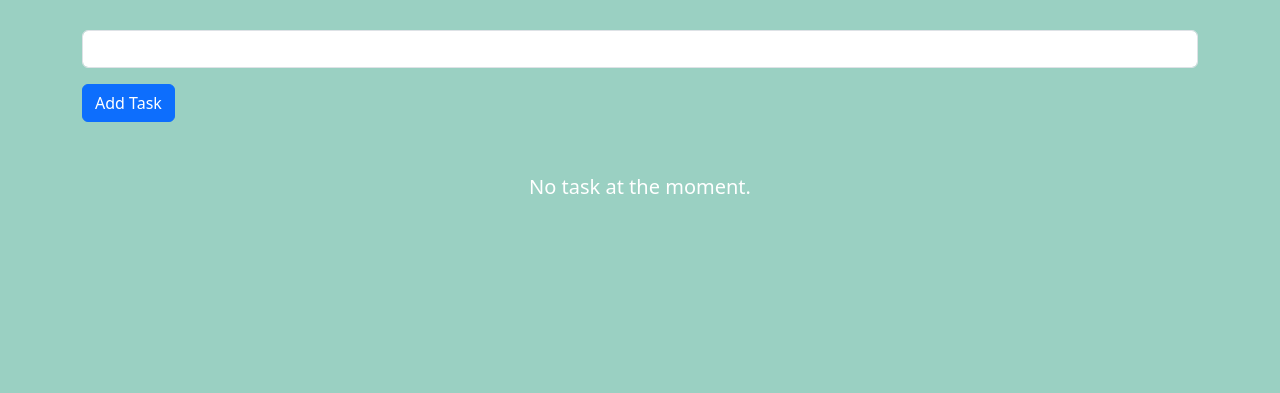
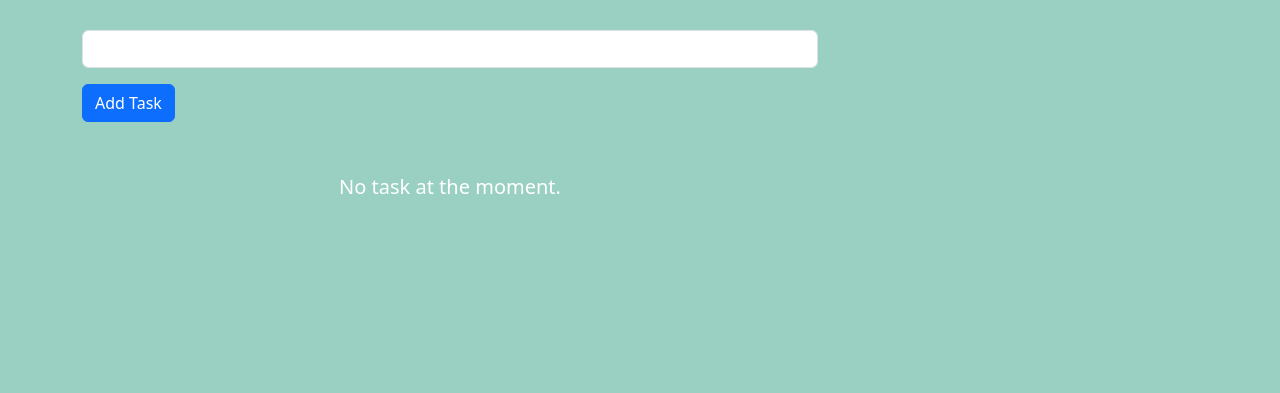
Before and after one commit to zkj214/simple-todolist-website, a Flask app: page / in a window 1280 px wide. Shown: the part 96-489 px from the top of the page. Run offline with Flask 3, Linux system fonts and the light colour scheme; some libraries are stand-ins or nearby versions.

Commit message:
update column size on index file

```diff
--- a/templates/index.html
+++ b/templates/index.html
@@ -7,7 +7,7 @@
 <div class="wrapper">
     <div class="container">
         <div class="row text-left">
-            <div class="col-md-12 col-sm-8">
+            <div class="col-md-8 col-sm-12">
             {{render_form(form,novalidate=True)}}
 
             {% with messages=get_flashed_messages() %}
```
